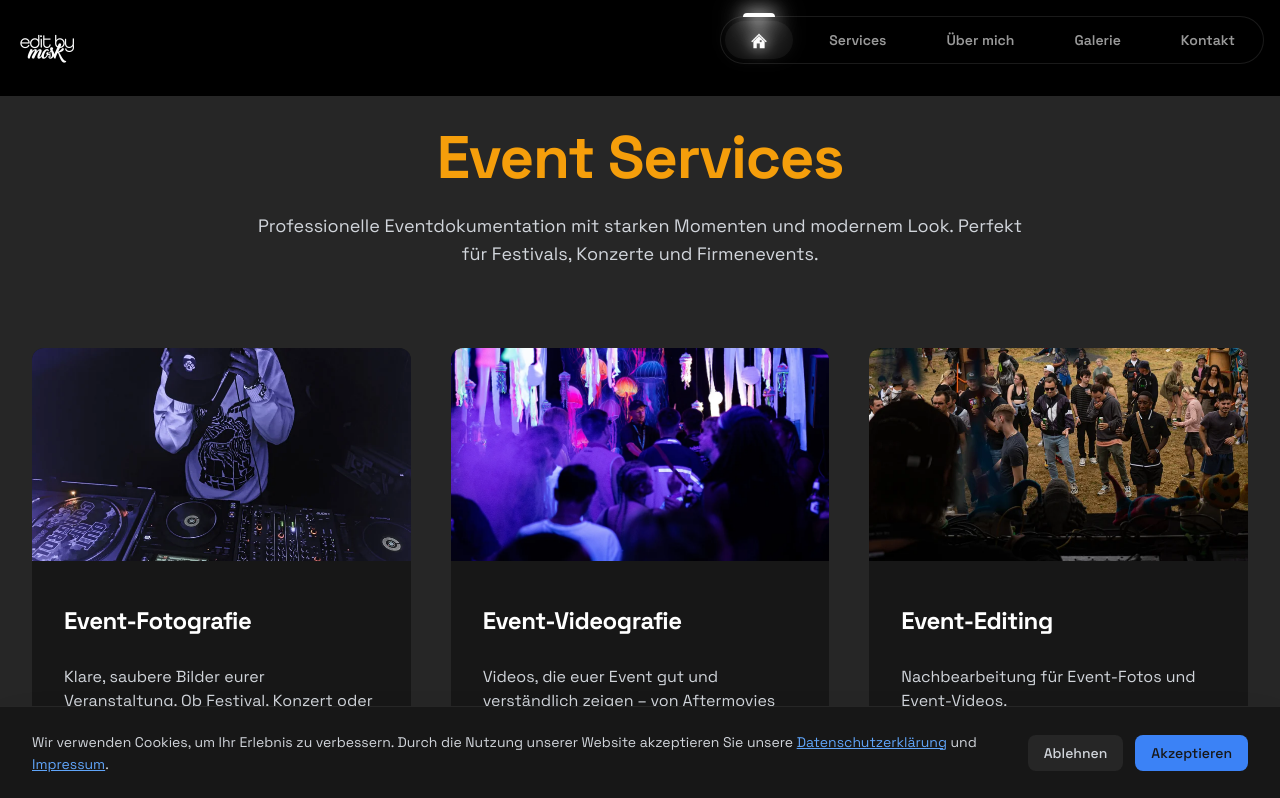
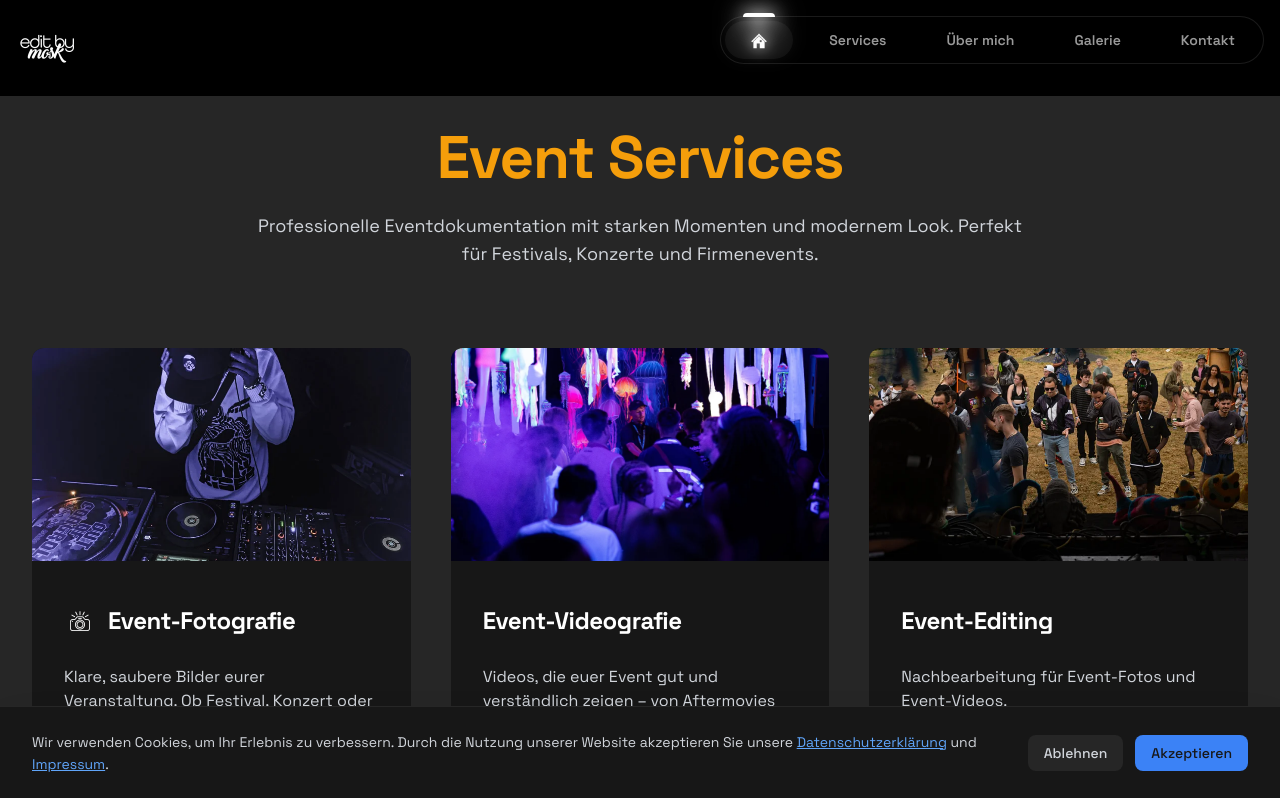
Before and after one commit to Mika4vondenen/MoskHeile, a React (Vite) app: page /services/event in a window 1280 px wide. Shown: the top 798 px of the page. Built offline with nearby package versions, Linux system fonts and the light colour scheme; a web font is replaced by a local one.

Commit message:
Updated services.ts

```diff
--- a/src/components/ui/service-card.tsx
+++ b/src/components/ui/service-card.tsx
@@ -5,9 +5,10 @@ interface ServiceCardProps {
   description: string;
   image: string;
   onDetailsClick?: () => void;
+  icon?: string;
 }
 
-export function ServiceCard({ title, description, image, onDetailsClick }: ServiceCardProps) {
+export function ServiceCard({ title, description, image, onDetailsClick, icon }: ServiceCardProps) {
   return (
     <div className="group rounded-xl overflow-hidden bg-[#171717] hover:shadow-2xl hover:shadow-[#f59e0b]/10 transition-all duration-300 h-full flex flex-col">
       <div className="aspect-video overflow-hidden bg-gray-900">
@@ -19,7 +20,8 @@ export function ServiceCard({ title, description, image, onDetailsClick }: Servi
         />
       </div>
       <div className="p-6 sm:p-8 space-y-4 flex flex-col flex-1">
-        <h3 className="text-xl sm:text-2xl font-bold text-white min-h-[3.5rem] flex items-center">
+        <h3 className="text-xl sm:text-2xl font-bold text-white min-h-[3.5rem] flex items-center gap-3">
+          {icon && <img src={icon} alt="" className="w-8 h-8 object-cover" />}
           {title}
         </h3>
         <p className="text-gray-300 text-sm sm:text-base leading-relaxed flex-1 whitespace-pre-wrap">
--- a/src/components/ui/service-list.tsx
+++ b/src/components/ui/service-list.tsx
@@ -15,6 +15,7 @@ export function ServiceList({ services }: ServiceListProps) {
           description={service.description}
           image={service.image}
           link={service.link}
+          icon={service.icon}
         />
       ))}
     </div>
--- a/src/data/services.ts
+++ b/src/data/services.ts
@@ -2,6 +2,7 @@ import eventPhoto from '../../assets/SON03067.webp';
 import eventVideoPhoto from '../../assets/20230813-SON08196-Verbessert-RR.webp';
 import eventEditingPhoto from '../../assets/20230701-SON06592.webp';
 import businessPhotoPhoto from '../../assets/e94e52c6c69a93e4b17a2570bb1a9e20.jpg';
+import eventFotografieIcon from '../../assets/5dcbd8e8-73be-4b58-8b97-90007764cead.png';
 
 export interface Service {
   id: string;
@@ -9,6 +10,7 @@ export interface Service {
   description: string;
   image: string;
   link: string;
+  icon?: string;
 }
 
 export const eventServices: Service[] = [
@@ -18,6 +20,7 @@ export const eventServices: Service[] = [
     description: 'Klare, saubere Bilder eurer Veranstaltung. Ob Festival, Konzert oder private Feier – ich dokumentiere die wichtigsten Momente übersichtlich und zuverlässig.\n\nIdeal für:\n• Events & Festivals\n• Firmenfeiern\n• Konzerte\n• Private Feiern',
     image: eventPhoto,
     link: '/services/event/fotografie',
+    icon: eventFotografieIcon,
   },
   {
     id: 'event-videography',
```
